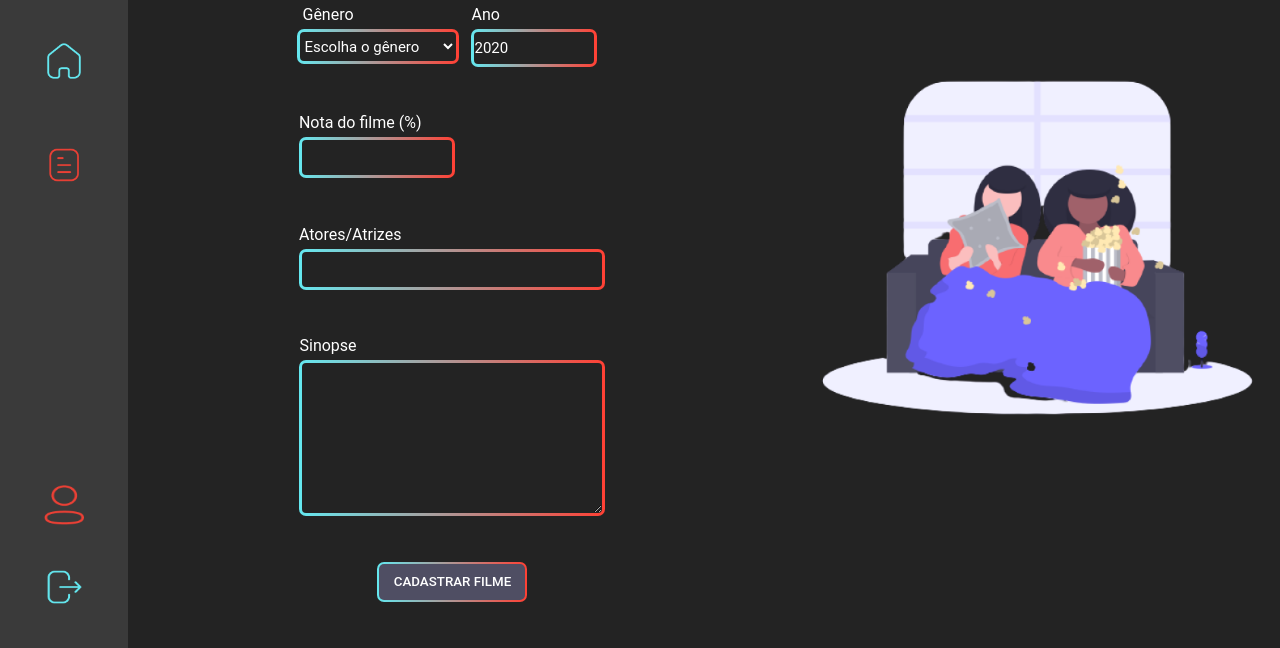
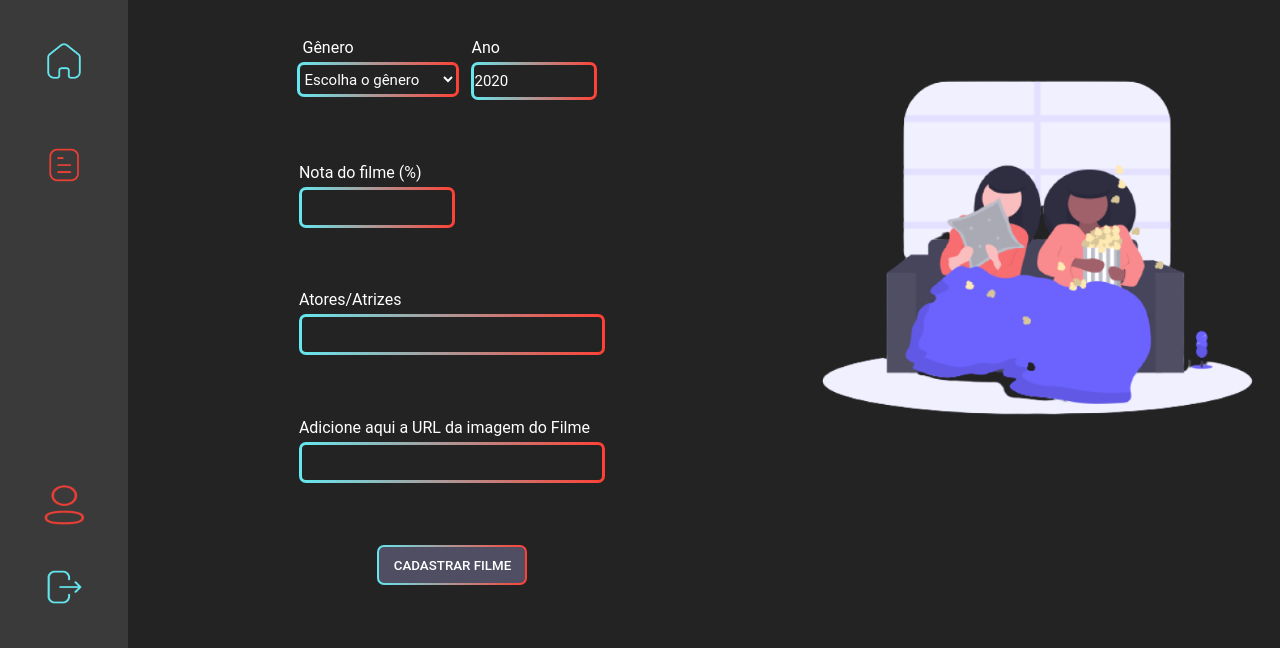
Before and after one commit to yodalis/Popmovie, a plain HTML site: page frontend/sistema/add.html in a window 1280 px wide. Shown: the part 152-800 px from the top of the page. Drawn offline with nearby package versions, Linux system fonts and the light colour scheme.

Commit message:
Testando rotas do backend e tirando coisas desnecessárias do front

```diff
--- a/backend/models/filme.js
+++ b/backend/models/filme.js
@@ -10,6 +10,7 @@ module.exports = (sequelize, DataTypes) => {
 			field: 'idFilme',
 			type: DataTypes.INTEGER,
 			primaryKey: true,
+			autoIncrement: true
 		},
 		nomeFilme: {
 			field: 'nomeFilme',
@@ -29,11 +30,6 @@ module.exports = (sequelize, DataTypes) => {
 					model: 'Usuario',
 					key: 'idUsuario'
 				}
-        },
-        sinopseFilme: {
-            field: 'sinopseFilme',
-            type: DataTypes.STRING,
-            allowNull: false
         },
         imgFilme: {
             field: 'imgFilme',
--- a/backend/package.json
+++ b/backend/package.json
@@ -9,7 +9,6 @@
   },
   "author": "",
   "license": "ISC",
-
   "dependencies": {
     "cookie-parser": "^1.4.5",
     "debug": "^4.3.1",
--- a/frontend/sistema/add.html
+++ b/frontend/sistema/add.html
@@ -69,9 +69,9 @@
             </div>
 
 
-            <div class="inSynopsis">
-                <label for="synopsis"> Sinopse </label>
-                <textarea id="synopsis"required></textarea>
+            <div class="in">
+                <label for="addPhoto"> Adicione aqui a URL da imagem do Filme </label>
+                <input id="photo"required></textarea>
             </div>
 
             <button class="validate"> Cadastrar filme </button>
--- a/frontend/sistema/css/style.css
+++ b/frontend/sistema/css/style.css
@@ -284,24 +284,6 @@ body{
 }
 
 
-.inSynopsis textarea{
-    height: 150px;
-    width: 300px;
-    margin-top: 5px;
-    display: flex;
-    align-items: center;
-    justify-content: center;
-    background-color: #232323;
-    font-size: 15px;
-    color: white;
-    border: double 0.2em transparent;
-    border-radius: 7px;
-    background-image: linear-gradient(#232323, #232323),
-                      linear-gradient(to right, #64E8F0, #FF4034);
-    background-origin: border-box;
-    background-clip: content-box, border-box;
-}
-
 
 .validate{
     height: 40px;
```
Also changed, not shown: backend/routes/filme.js (+7 -12 lines), backend/postman/Popmovie.postman_collection.json (renamed from backend/Popmovie.postman_collection.json).
